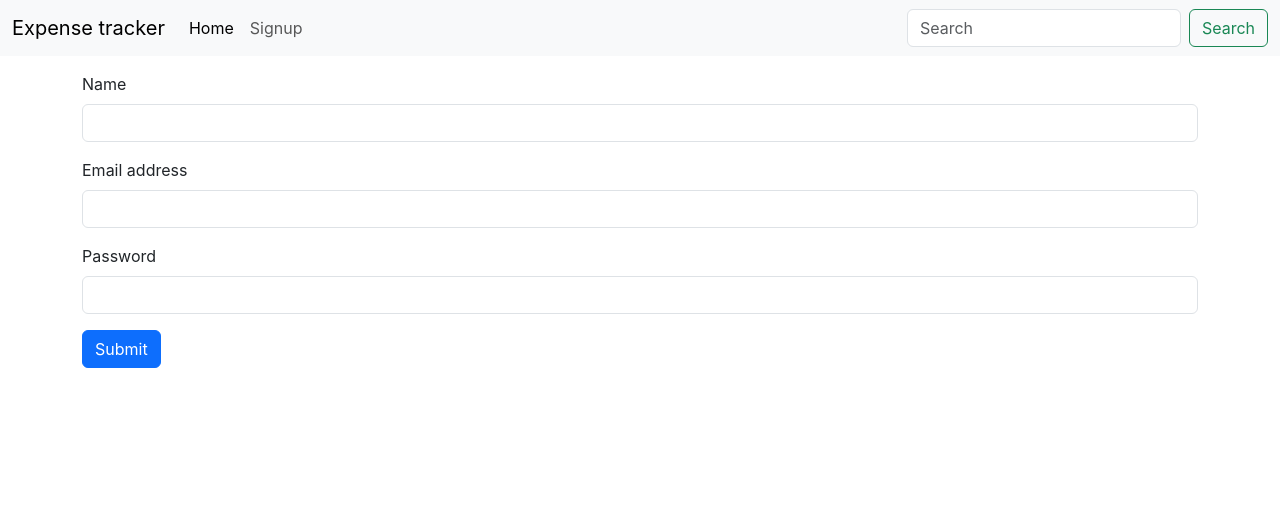
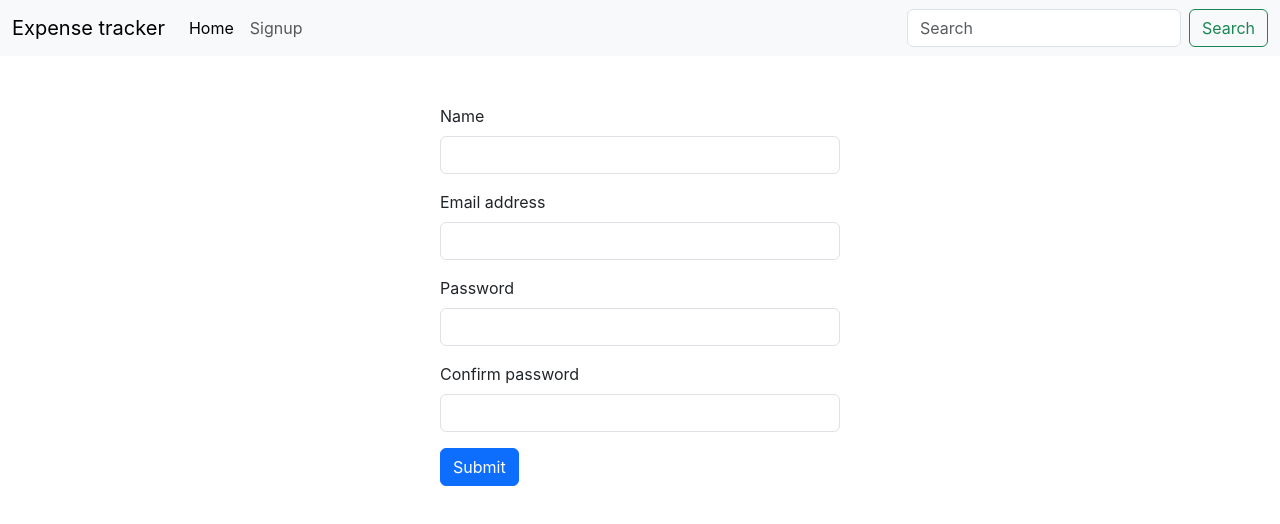
Before and after one commit to MuhammedJaseemVK/expense-tracker, a React (Create React App) app in the folder client/: page /signup in a window 1280 px wide. Shown: the top 524 px of the page. Built offline with nearby package versions, Linux system fonts and the light colour scheme.

Commit message:
created login page

```diff
--- a/client/src/App.js
+++ b/client/src/App.js
@@ -1,17 +1,35 @@
 import './App.css';
 import { BrowserRouter as Router, Routes, Route } from 'react-router-dom';
+import { useState } from 'react';
 import Navbar from './components/Navbar';
 import Signup from './components/Signup';
 import Login from './components/Login';
+import Alert from './components/Alert';
+import Home from './components/Home';
 
 function App() {
+  const [alert, setAlert] = useState(null);
+
+  const showAlert = (message, type) => {
+    setAlert({
+      message,
+      type
+    });
+
+    setTimeout(() => {
+      setAlert(null);
+    }, 3000);
+
+  }
   return (
     <div>
       <Router>
-      <Navbar />
+        <Navbar />
+        <Alert alert={alert} />
         <Routes>
-          <Route path='/signup' element={<Signup />}/>
-          <Route path='/login' element={<Login />}/>
+          <Route path='/' element={<Home />} />
+          <Route path='/signup' element={<Signup showAlert={showAlert} />} />
+          <Route path='/login' element={<Login showAlert={showAlert} />} />
         </Routes>
       </Router>
     </div>
--- /dev/null
+++ b/client/src/components/Alert.js
@@ -0,0 +1,17 @@
+import React from 'react'
+
+function Alert({ alert }) {
+    return (
+        <>
+            {alert && (
+                <div style={{ height: '100px' }}>
+                    <div className={`alert alert-${alert.type}`} role="alert">
+                        {alert.message}
+                    </div>
+                </div>)
+            }
+        </>
+    )
+}
+
+export default Alert
--- a/client/src/components/Login.js
+++ b/client/src/components/Login.js
@@ -1,9 +1,62 @@
-import React from 'react'
+import React from 'react';
+import { useState } from 'react';
+import axios from 'axios';
+import { useNavigate } from 'react-router-dom';
 
-function login() {
+function Login(props) {
+  const [data, setData] = useState({
+    email: '',
+    password: ''
+  });
+
+  const navigate = useNavigate();
+
+  const handleChange = (e) => {
+    setData({ ...data, [e.target.name]: e.target.value });
+  }
+
+  const handleSubmit = async (e) => {
+    e.preventDefault();
+    try {
+      const response = await axios.post('http://localhost:8080/api/v1/auth/login', data);
+      console.log(response.data);
+      const token = response.data.token
+      if(!token){
+        props.showAlert(response.data.message,'danger')
+        return
+      }
+      if (token) {
+        localStorage.setItem('token', token);
+        props.showAlert('Logged in successfully', 'success');
+        navigate('/');
+      }
+    }
+    catch (error) {
+      if (error.response) {
+        const message = error.response.data.message;
+        props.showAlert(message, 'danger');
+      }
+      else {
+        console.error(error);
+      }
+    }
+  }
+
   return (
-    <div>login</div>
+    <div className='my-5'>
+      <form style={{ maxWidth: '400px', margin: 'auto' }} onSubmit={handleSubmit}>
+        <div className="mb-3">
+          <label htmlFor="email" className="form-label">Email address</label>
+          <input type="email" className="form-control" id="email" name='email' value={data.email} aria-describedby="emailHelp" onChange={handleChange} />
+        </div>
+        <div className="mb-3">
+          <label htmlFor="password" className="form-label">Password</label>
+          <input type="password" className="form-control" id="password" value={data.password} name='password' onChange={handleChange} minLength={8} />
+        </div>
+        <button type="submit" className="btn btn-primary">Submit</button>
+      </form>
+    </div>
   )
 }
 
-export default login
+export default Login
--- a/client/src/components/Signup.js
+++ b/client/src/components/Signup.js
@@ -1,47 +1,60 @@
 import React from 'react';
 import { useState } from 'react';
 import axios from 'axios';
-import {useNavigate} from 'react-router-dom';
+import { useNavigate } from 'react-router-dom';
 
-function Signup() {
+function Signup(props) {
 
-    const [data, setData] = useState({ name: '', email: '', password: '' });
-    const navigate=useNavigate();
+    const [data, setData] = useState({ name: '', email: '', password: '', confirmPassword: '' });
+    const navigate = useNavigate();
     const handleChange = (e) => {
         setData({ ...data, [e.target.name]: e.target.value });
     }
 
     const handleSubmit = async (e) => {
         e.preventDefault();
+        if (data.password !== data.confirmPassword) {
+            props.showAlert('Passwords do not match','danger')
+            return
+        }
         try {
-            const response = await axios.post('http://localhost:8080/api/v1/auth/register', data, {
-                headers: {
-                    'Content-Type': 'application/json'
-                }
-            })
-            console.log(response.data);
-            setData({ name: '', email: '', password: '' });
-            navigate('/login');
+            const response = await axios.post('http://localhost:8080/api/v1/auth/register', data)
+            console.log(response);
+            const success= response.data.success;
+            if(success){
+                setData({ name: '', email: '', password: '', confirmPassword: '' });
+                props.showAlert('Account created successfully','success')
+                navigate('/login');
+            }
         }
         catch (error) {
-            console.error(error);
+            if(error.response){
+                const message =error.response.data.message;
+                props.showAlert(message,'danger');
+            } else {
+                console.error(error);
+            }
         }
     }
 
     return (
-        <div className='container'>
-            <form className='my-3' onSubmit={handleSubmit}>
+        <div className='my-5'>
+            <form  onSubmit={handleSubmit} style={{ maxWidth: '400px', margin: 'auto' }}>
                 <div className="mb-3">
                     <label htmlFor="name" className="form-label">Name</label>
                     <input type="text" className="form-control" id="name" name="name" onChange={handleChange} minLength={3} value={data.name} />
                 </div>
                 <div className="mb-3">
                     <label htmlFor="email" className="form-label">Email address</label>
-                    <input type="email" className="form-control" id="email" name="email" aria-describedby="emailHelp" onChange={handleChange} value={data.email}/>
+                    <input type="email" className="form-control" id="email" name="email" aria-describedby="emailHelp" onChange={handleChange} value={data.email} />
                 </div>
                 <div className="mb-3">
                     <label htmlFor="password" className="form-label">Password</label>
-                    <input type="password" className="form-control" id="password" name='password' onChange={handleChange} minLength={3} value={data.password} />
+                    <input type="password" className="form-control" id="password" name='password' onChange={handleChange} minLength={8} value={data.password} />
+                </div>
+                <div className="mb-3">
+                    <label htmlFor="confirmPassword" className="form-label">Confirm password</label>
+                    <input type="password" className="form-control" id="confirmPassword" name='confirmPassword' onChange={handleChange} minLength={8} value={data.confirmPassword} />
                 </div>
                 <button type="submit" className="btn btn-primary">Submit</button>
             </form>
```
Also changed, not shown: 1 other file (tests, documents, lock files or other folders).
